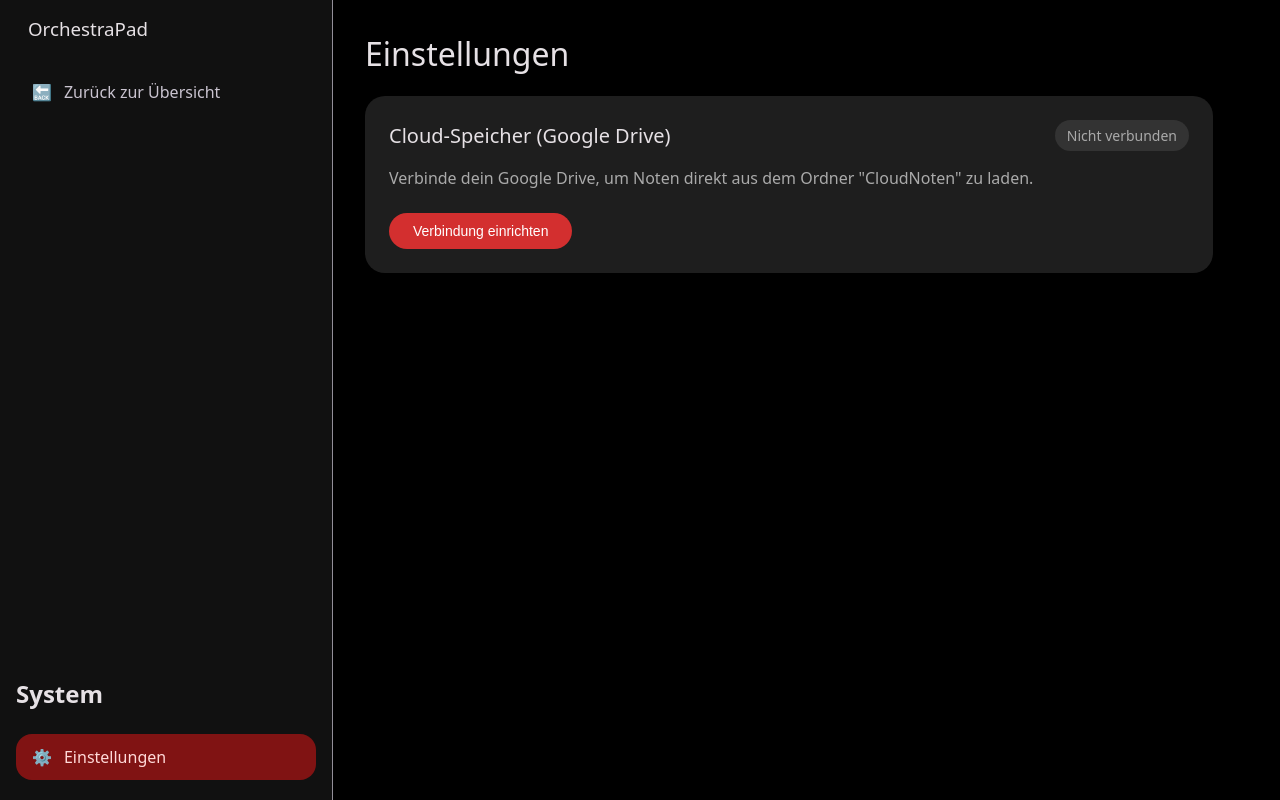
After one commit to OrchestraPad/OrchestraPad, a Flask app: page /settings in a window 1280 px wide. The commit adds this page. Run offline with Flask 3, Linux system fonts and the light colour scheme.

Commit message:
Feature: Settings UI for Google Drive setup and auto-sync in scan

```diff
--- a/app.py
+++ b/app.py
@@ -8,10 +8,19 @@ from PIL import Image
 import difflib
 import re
 import shutil
+import threading
+import subprocess
+import json
+import time
+
+# Add these globals for rclone auth state
+auth_process = None
+auth_lock = threading.Lock()
 
 # Configuration
-STORAGE_PATH = os.path.join(os.getcwd(), 'usb_drive')
+STORAGE_PATH = os.path.join(os.getcwd(), 'storage')
 THUMBNAIL_PATH = os.path.join(os.getcwd(), 'thumbnails')
+CLOUD_MOUNT_PATH = os.path.join(os.path.expanduser("~"), "CloudNoten")
 USB_BASE_PATH = '/media/pi' # Default Raspberry Pi mount point
 app = Flask(__name__)
 app.config['SQLALCHEMY_DATABASE_URI'] = 'sqlite:///music.db'
@@ -212,14 +221,27 @@ def scan_library():
 
     # Check for Cloud Folder (e.g. mounted Google Drive via rclone)
     cloud_path = os.path.join(os.path.expanduser("~"), "CloudNoten")
+
+    # Try to sync from CloudNoten remote if it exists
+    try:
+        # Check if remote exists
+        result = subprocess.run(['rclone', 'listremotes'], capture_output=True, text=True)
+        if 'CloudNoten:' in result.stdout:
+            debug_info.append("Syncing from CloudNoten remote...")
+            # Sync downloads new/changed files to local folder
+            subprocess.run(['rclone', 'sync', 'CloudNoten:', cloud_path], check=True)
+            debug_info.append("Cloud sync completed.")
+    except Exception as e:
+        debug_info.append(f"Cloud sync error: {e}")
+
     if os.path.exists(cloud_path):
         scan_paths.append(cloud_path)
-        debug_info.append(f"Found Cloud Folder: {cloud_path}")
+        debug_info.append(f"Scanning Cloud Folder: {cloud_path}")
     else:
-        # Create it so user knows where to mount
+        # Create it so user knows where to mount/sync
         try:
             os.makedirs(cloud_path)
-            debug_info.append(f"Created Cloud Folder for mounting: {cloud_path}")
+            debug_info.append(f"Created Cloud Folder: {cloud_path}")
         except:
             pass
 
@@ -790,5 +812,138 @@ def save_part_mapping():
 
     return jsonify({'status': 'success'})
 
+
+# --- Settings & Cloud Routes ---
+
+@app.route('/settings')
+def settings():
+    return render_template('settings.html', app_version="1.2.0")
+
+@app.route('/api/cloud/status')
+def cloud_status():
+    """Check if CloudNoten remote is configured in rclone."""
+    try:
+        # Check if 'CloudNoten' exists in rclone config
+        result = subprocess.run(['rclone', 'listremotes'], capture_output=True, text=True)
+        configured = 'CloudNoten:' in result.stdout
+        return jsonify({'connected': configured})
+    except FileNotFoundError:
+        return jsonify({'connected': False, 'error': 'rclone not installed'})
+
+@app.route('/api/cloud/setup/start')
+def cloud_setup_start():
+    """Start rclone authorize process and return URL."""
+    global auth_process
+
+    with auth_lock:
+        if auth_process and auth_process.poll() is None:
+            auth_process.terminate()  # Kill existing
+
+        try:
+            # Start rclone authorize
+            # --auth-no-open-browser forces it to print the URL
+            auth_process = subprocess.Popen(
+                ['rclone', 'authorize', 'drive', '--auth-no-open-browser'],
+                stdin=subprocess.PIPE,
+                stdout=subprocess.PIPE,
+                stderr=subprocess.STDOUT, # Merge stderr to capture prompts
+                text=True,
+                bufsize=1 # Line buffered
+            )
+
+            # Read lines until we find the URL
+            url = None
+            start_time = time.time()
+
+            while time.time() - start_time < 10: # 10s timeout
+                line = auth_process.stdout.readline()
+                if not line: break
+
+                print(f"Rclone: {line.strip()}")
+                if "http" in line and "accounts.google.com" in line:
+                    # Extract URL (it might be surrounded by text, but usually it's clean or easily parsable)
+                    # Often: "Please go to the following link: https://..."
+                    parts = line.split(' ')
+                    for p in parts:
+                        if p.startswith('http'):
+                            url = p.strip()
+                            break
+                    if url: break
+
+            if url:
+                return jsonify({'url': url})
+            else:
+                auth_process.terminate()
+                return jsonify({'error': 'Could not get Auth URL from rclone'}), 500
+
+        except Exception as e:
+            return jsonify({'error': str(e)}), 500
+
+@app.route('/api/cloud/setup/finish', methods=['POST'])
+def cloud_setup_finish():
+    """Receive code, send to rclone, and save config."""
+    global auth_process
+    code = request.json.get('code')
+
+    if not code:
+        return jsonify({'error': 'No code provided'}), 400
+
+    with auth_lock:
+        if not auth_process or auth_process.poll() is not None:
+             return jsonify({'error': 'Setup process expired. Please try again.'}), 400
+
+        try:
+            # Send code to rclone
+            # It expects the code on stdin
+            print(f"Sending code: {code}")
+            output, _ = auth_process.communicate(input=code + "\n", timeout=15)
+
+            # The output should contain the token JSON
+            # "Paste the following into your remote machine:" ... JSON ...
+            print(f"Rclone Output: {output}")
+
+            # Simple heuristic: Find the JSON object in the output
+            # It usually looks like {"access_token":...}
+            import re
+            match = re.search(r'\{.*"access_token".*\}', output, re.DOTALL)
+
+            if match:
+                token_json = match.group(0)
+                # Cleanup JSON (sometimes rclone wraps it or adds newlines)
+                token_json = token_json.replace('\n', '').replace('\r', '')
+
+                # Create the remote
+                # rclone config create <name> <type> <key>=<value>...
+                # We need to pass the token as a string config
+                subprocess.run([
+                    'rclone', 'config', 'create', 'CloudNoten', 'drive',
+                    f'token={token_json}',
+                    'config_is_local=false'
+                ], check=True)
+
+                return jsonify({'status': 'success'})
+            else:
+                return jsonify({'error': 'Could not verify code (Trace missing)'}), 400
+
+        except subprocess.TimeoutExpired:
+            auth_process.terminate()
+            return jsonify({'error': 'Timeout verifying code'}), 500
+        except Exception as e:
+            return jsonify({'error': str(e)}), 500
+
+@app.route('/api/cloud/disconnect', methods=['POST'])
+def cloud_disconnect():
+    """Delete the CloudNoten remote."""
+    try:
+        subprocess.run(['rclone', 'config', 'delete', 'CloudNoten'], check=True)
+        return jsonify({'status': 'success'})
+    except Exception as e:
+        return jsonify({'error': str(e)}), 500
+
 if __name__ == '__main__':
+    # Create DB tables
+    with app.app_context():
+        db.create_all()
+
+    # Run server
     app.run(host='0.0.0.0', port=5000, debug=True)
--- /dev/null
+++ b/templates/settings.html
@@ -0,0 +1,359 @@
+<!DOCTYPE html>
+<html lang="de">
+
+<head>
+    <meta charset="UTF-8">
+    <meta name="viewport" content="width=device-width, initial-scale=1.0">
+    <title>OrchestraPad - Einstellungen</title>
+    <style>
+        :root {
+            --md-sys-color-primary: #D32F2F;
+            --md-sys-color-on-primary: #FFFFFF;
+            --md-sys-color-primary-container: #801313;
+            --md-sys-color-on-primary-container: #FFDAD9;
+            --md-sys-color-surface: #000000;
+            --md-sys-color-on-surface: #E6E1E5;
+            --md-sys-color-on-surface-variant: #CAC4D0;
+            --md-sys-color-outline: #938F99;
+            --md-sys-typescale-h1-font: system-ui, -apple-system, sans-serif;
+            --md-sys-shape-corner-large: 16px;
+        }
+
+        body {
+            font-family: var(--md-sys-typescale-h1-font);
+            margin: 0;
+            padding: 0;
+            background: var(--md-sys-color-surface);
+            color: var(--md-sys-color-on-surface);
+            height: 100vh;
+            overflow: hidden;
+        }
+
+        .container {
+            display: flex;
+            height: 100vh;
+        }
+
+        /* Sidebar (Same as Index) */
+        .sidebar {
+            width: 300px;
+            background: #111;
+            display: flex;
+            flex-direction: column;
+            padding: 16px;
+            border-right: 1px solid var(--md-sys-color-outline);
+        }
+
+        .setlist-item {
+            display: flex;
+            align-items: center;
+            padding: 12px 16px;
+            margin: 4px 0;
+            border-radius: var(--md-sys-shape-corner-large);
+            cursor: pointer;
+            transition: background 0.2s;
+            color: var(--md-sys-color-on-surface-variant);
+            text-decoration: none;
+        }
+
+        .setlist-item:hover {
+            background: rgba(255, 255, 255, 0.05);
+        }
+
+        .setlist-item.active {
+            background: var(--md-sys-color-primary-container);
+            color: var(--md-sys-color-on-primary-container);
+            font-weight: 500;
+        }
+
+        .icon-box {
+            margin-right: 12px;
+            display: flex;
+        }
+
+        /* Main Content */
+        .main-content {
+            flex: 1;
+            padding: 32px;
+            overflow-y: auto;
+        }
+
+        h1 {
+            margin-top: 0;
+            font-weight: 400;
+        }
+
+        /* Settings Card */
+        .card {
+            background: #1E1E1E;
+            border-radius: 20px;
+            padding: 24px;
+            margin-bottom: 24px;
+            max-width: 800px;
+        }
+
+        .card-header {
+            display: flex;
+            align-items: center;
+            margin-bottom: 16px;
+        }
+
+        .card-title {
+            font-size: 20px;
+            font-weight: 500;
+            flex: 1;
+        }
+
+        .status-badge {
+            padding: 6px 12px;
+            border-radius: 100px;
+            font-size: 14px;
+            font-weight: 500;
+        }
+
+        .status-connected {
+            background: #0F5132;
+            color: #D1E7DD;
+        }
+
+        .status-disconnected {
+            background: #333;
+            color: #AAA;
+        }
+
+        .btn {
+            background: var(--md-sys-color-primary);
+            color: var(--md-sys-color-on-primary);
+            border: none;
+            padding: 10px 24px;
+            border-radius: 100px;
+            font-size: 14px;
+            cursor: pointer;
+            font-weight: 500;
+        }
+
+        .btn:disabled {
+            opacity: 0.5;
+            cursor: default;
+        }
+
+        /* Modal */
+        .modal-overlay {
+            position: fixed;
+            top: 0;
+            left: 0;
+            width: 100%;
+            height: 100%;
+            background: rgba(0, 0, 0, 0.8);
+            display: none;
+            align-items: center;
+            justify-content: center;
+            z-index: 1000;
+        }
+
+        .modal {
+            background: #222;
+            padding: 32px;
+            border-radius: 24px;
+            width: 500px;
+            max-width: 90%;
+            text-align: center;
+        }
+
+        .step {
+            display: none;
+        }
+
+        .step.active {
+            display: block;
+        }
+
+        input.code-input {
+            width: 100%;
+            padding: 12px;
+            margin: 16px 0;
+            border-radius: 8px;
+            border: 1px solid #444;
+            background: #111;
+            color: white;
+            font-size: 16px;
+            text-align: center;
+        }
+
+        .url-box {
+            background: #111;
+            padding: 12px;
+            border-radius: 8px;
+            word-break: break-all;
+            font-family: monospace;
+            margin: 16px 0;
+            color: var(--md-sys-color-primary);
+            user-select: all;
+        }
+    </style>
+</head>
+
+<body>
+    <div class="container">
+        <!-- Sidebar -->
+        <div class="sidebar">
+            <div style="display: flex; align-items: center; margin-bottom: 24px; padding: 0 12px;">
+                <h3 style="margin: 0; font-weight: 500;">OrchestraPad</h3>
+            </div>
+
+            <a href="/" class="setlist-item">
+                <div class="icon-box">🔙</div>
+                <span>Zurück zur Übersicht</span>
+            </a>
+
+            <div style="flex: 1;"></div>
+
+            <h2>System</h2>
+            <div class="setlist-item active">
+                <div class="icon-box">⚙️</div>
+                <span>Einstellungen</span>
+            </div>
+        </div>
+
+        <!-- Main Content -->
+        <div class="main-content">
+            <h1>Einstellungen</h1>
+
+            <!-- Cloud Card -->
+            <div class="card">
+                <div class="card-header">
+                    <div class="card-title">Cloud-Speicher (Google Drive)</div>
+                    <span id="cloud-status" class="status-badge status-disconnected">Nicht verbunden</span>
+                </div>
+                <p style="color: #AAA; margin-bottom: 24px;">
+                    Verbinde dein Google Drive, um Noten direkt aus dem Ordner "CloudNoten" zu laden.
+                </p>
+                <div id="cloud-actions">
+                    <button class="btn" onclick="startSetup()">Verbindung einrichten</button>
+                </div>
+            </div>
+        </div>
+    </div>
+
+    <!-- Setup Modal -->
+    <div class="modal-overlay" id="setup-modal">
+        <div class="modal">
+            <!-- Step 1: Loading URL -->
+            <div class="step" id="step-loading">
+                <h3>Einen Moment...</h3>
+                <p>Authentifizierungs-Link wird generiert.</p>
+            </div>
+
+            <!-- Step 2: Show URL -->
+            <div class="step" id="step-url">
+                <h3>Google Drive verbinden</h3>
+                <p>1. Öffne diesen Link auf deinem Handy oder PC:</p>
+                <div class="url-box" id="auth-url">Loading...</div>
+                <p>2. Erlaube den Zugriff und kopiere den Code.</p>
+                <p>3. Gib den Code hier ein:</p>
+                <input type="text" id="auth-code" class="code-input" placeholder="Code hier einfügen/tippen">
+                <button class="btn" onclick="finishSetup()">Verbinden</button>
+                <button class="btn" style="background: transparent;" onclick="closeModal()">Abbrechen</button>
+            </div>
+
+            <!-- Step 3: Success -->
+            <div class="step" id="step-success">
+                <h3>Erfolg! 🎉</h3>
+                <p>Google Drive wurde erfolgreich verbunden.</p>
+                <button class="btn" onclick="location.reload()">Fertig</button>
+            </div>
+
+            <!-- Step 4: Error -->
+            <div class="step" id="step-error">
+                <h3 style="color: var(--md-sys-color-error)">Fehler</h3>
+                <p id="error-msg">Etwas ist schief gelaufen.</p>
+                <button class="btn" onclick="closeModal()">Schließen</button>
+            </div>
+        </div>
+    </div>
+
+    <script>
+        // Check Status on Load
+        checkStatus();
+
+        async function checkStatus() {
+            try {
+                const res = await fetch('/api/cloud/status');
+                const data = await res.json();
+                const badge = document.getElementById('cloud-status');
+                const actions = document.getElementById('cloud-actions');
+
+                if (data.connected) {
+                    badge.textContent = 'Verbunden';
+                    badge.className = 'status-badge status-connected';
+                    actions.innerHTML = '<button class="btn" onclick="disconnectCloud()" style="background: #444;">Verbindung trennen</button>';
+                } else {
+                    badge.textContent = 'Nicht verbunden';
+                    badge.className = 'status-badge status-disconnected';
+                }
+            } catch (e) {
+                console.error(e);
+            }
+        }
+
+        function closeModal() {
+            document.getElementById('setup-modal').style.display = 'none';
+        }
+
+        function showStep(id) {
+            document.querySelectorAll('.step').forEach(el => el.classList.remove('active'));
+            document.getElementById(id).classList.add('active');
+        }
+
+        async function startSetup() {
+            document.getElementById('setup-modal').style.display = 'flex';
+            showStep('step-loading');
+
+            try {
+                const res = await fetch('/api/cloud/setup/start');
+                const data = await res.json();
+
+                if (data.url) {
+                    document.getElementById('auth-url').textContent = data.url;
+                    showStep('step-url');
+                } else {
+                    throw new Error(data.error || 'Keine URL erhalten');
+                }
+            } catch (e) {
+                document.getElementById('error-msg').textContent = e.message;
+                showStep('step-error');
+            }
+        }
+
+        async function finishSetup() {
+            const code = document.getElementById('auth-code').value.trim();
+            if (!code) return;
+
+            try {
+                const res = await fetch('/api/cloud/setup/finish', {
+                    method: 'POST',
+                    headers: { 'Content-Type': 'application/json' },
+                    body: JSON.stringify({ code: code })
+                });
+                const data = await res.json();
+
+                if (data.status === 'success') {
+                    showStep('step-success');
+                } else {
+                    throw new Error(data.error || 'Verbindung fehlgeschlagen');
+                }
+            } catch (e) {
+                document.getElementById('error-msg').textContent = e.message;
+                showStep('step-error');
+            }
+        }
+
+        async function disconnectCloud() {
+            if (!confirm('Wirklich trennen?')) return;
+            await fetch('/api/cloud/disconnect', { method: 'POST' });
+            location.reload();
+        }
+    </script>
+</body>
+
+</html>
```
Also changed, not shown: templates/index.html (+11 -0 lines).
